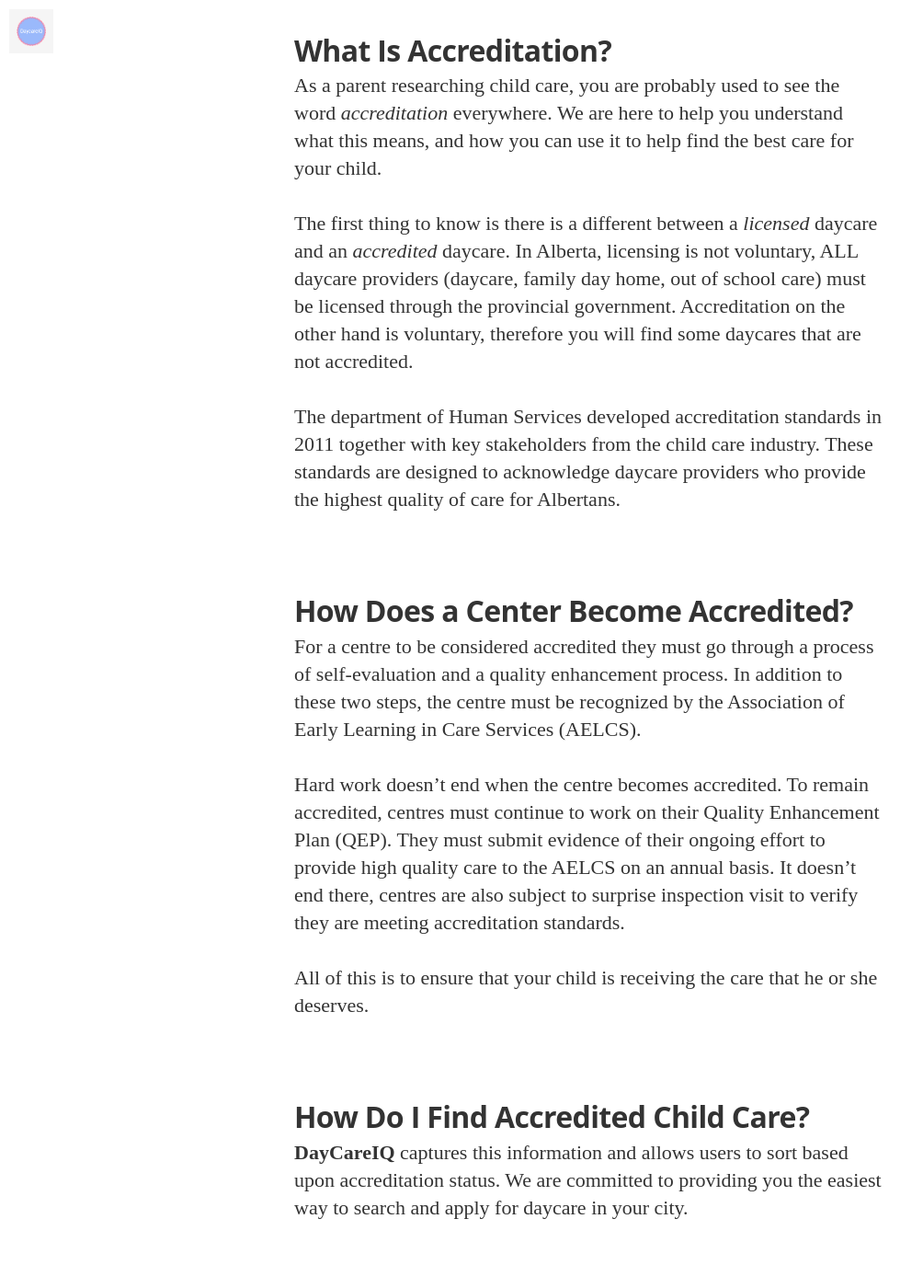
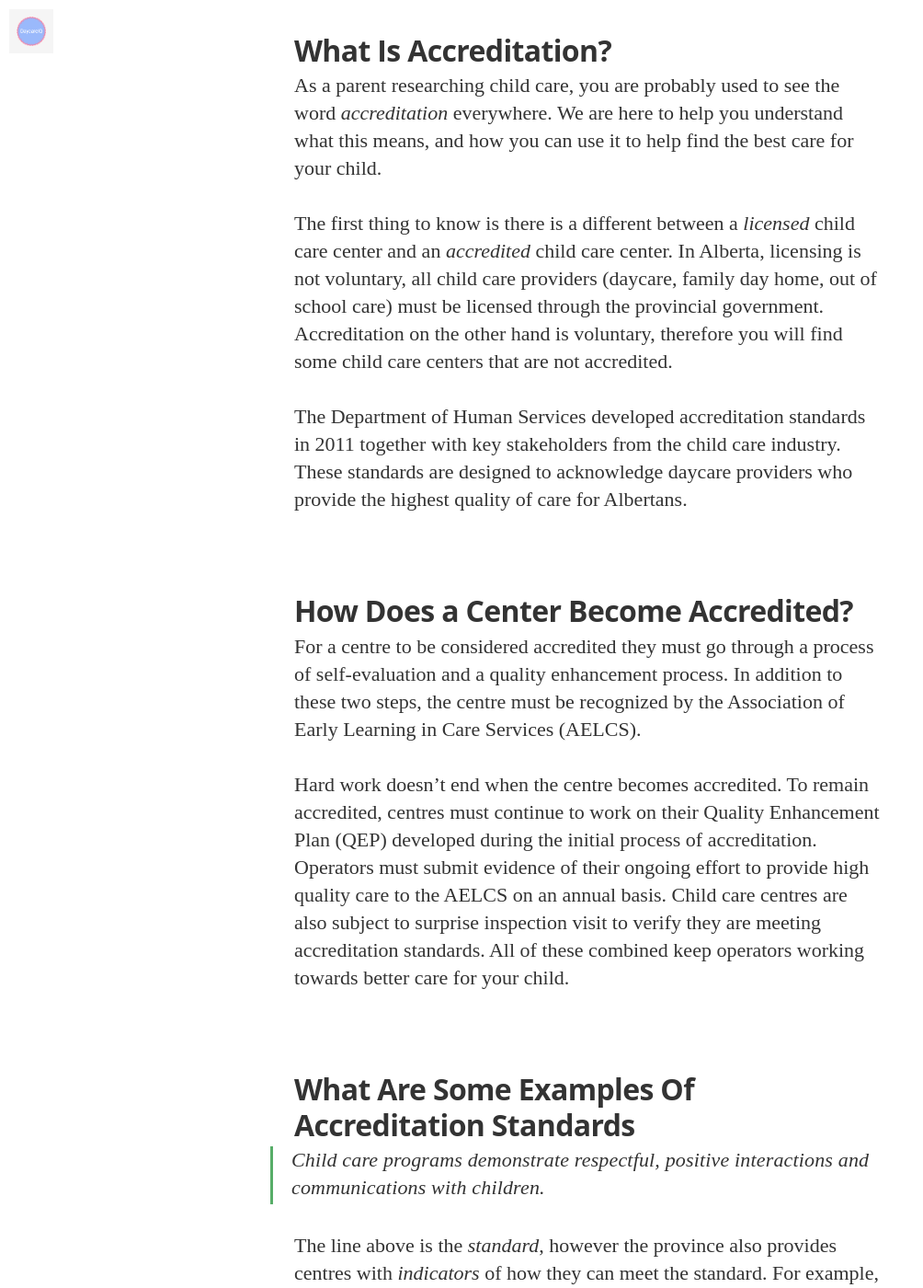
Before and after one commit to DaycareIQ/blog.daycareiq.com, a Jekyll site: the page built from _posts/2015-01-23-alberta-daycare-accreditation.md, in a window 1280 px wide and 1400 px high, scrolled down 344 px. Shown: the whole window at 92% size, without its empty margins (0-1004 px from the left). Built offline with Jekyll 4.4.1, drawn with Linux system fonts in a browser that asks for light colours; nearby versions of some CDN libraries; some web fonts are replaced; Markdown is read by kramdown in place of the engine named in the settings; some of the changed text lies outside the part shown.

Commit message:
Update 2015-01-23-alberta-daycare-accreditation.md
Edited the post content.

```diff
--- a/_posts/2015-01-23-alberta-daycare-accreditation.md
+++ b/_posts/2015-01-23-alberta-daycare-accreditation.md
@@ -12,27 +12,21 @@
 
 As a parent researching child care, you are probably used to see the word *accreditation* everywhere.  We are here to help you understand what this means, and how you can use it to help find the best care for your child.
 
-The first thing to know is there is a different between a *licensed* daycare and an *accredited* daycare.  In Alberta, licensing is not voluntary, ALL daycare providers (daycare, family day home, out of school care) must be licensed through the provincial government.  Accreditation on the other hand is voluntary, therefore you will find some daycares that are not accredited.
+The first thing to know is there is a different between a *licensed* child care center and an *accredited* child care center.  In Alberta, licensing is not voluntary, all child care providers (daycare, family day home, out of school care) must be licensed through the provincial government.  Accreditation on the other hand is voluntary, therefore you will find some child care centers that are not accredited.
 
-The department of Human Services developed accreditation standards in 2011 together with key stakeholders from the child care industry.  These standards are designed to acknowledge daycare providers who provide the highest quality of care for Albertans.
+The Department of Human Services developed accreditation standards in 2011 together with key stakeholders from the child care industry.  These standards are designed to acknowledge daycare providers who provide the highest quality of care for Albertans.
 
 ## How Does a Center Become Accredited? ##
 
 For a centre to be considered accredited they must go through a process of self-evaluation and a quality enhancement process.  In addition to these two steps, the centre must be recognized by the Association of Early Learning in Care Services (AELCS).
 
-Hard work doesn't end when the centre becomes accredited.  To remain accredited, centres must continue to work on their Quality Enhancement Plan (QEP).  They must submit evidence of their ongoing effort to provide high quality care to the AELCS on an annual basis.  It doesn't end there, centres are also subject to surprise inspection visit to verify they are meeting accreditation standards.
-
-All of this is to ensure that your child is receiving the care that he or she deserves.
-
-## How Do I Find Accredited Child Care? ##
-
-**DayCareIQ** captures this information and allows users to sort based upon accreditation status.  We are committed to providing you the easiest way to search and apply for daycare in your city.
+Hard work doesn't end when the centre becomes accredited.  To remain accredited, centres must continue to work on their Quality Enhancement Plan (QEP) developed during the initial process of accreditation.  Operators must submit evidence of their ongoing effort to provide high quality care to the AELCS on an annual basis.  Child care centres are also subject to surprise inspection visit to verify they are meeting accreditation standards.  All of these combined keep operators working towards better care for your child.
 
 ## What Are Some Examples Of Accreditation Standards ##
 
 >Child care programs demonstrate respectful, positive interactions and communications with children.
 
-The standard doesn't stop there.  The province provides centres with *indicators* of how they can meet the standard.  For example, a few indicators for the standard above are;
+The line above is the *standard*, however the province also provides centres with *indicators* of how they can meet the standard.  For example, a few indicators for the standard above are;
 
 *   Talk to children at a developmental level they understand.
 *   Model respectful interactions with other adults.
@@ -41,6 +35,10 @@
 
 You can view the full list of accreditation standards and indicators [here.](http://humanservices.alberta.ca/documents/accreditation-standards.pdf)
 
+## How Do I Find Accredited Child Care? ##
+
+**DayCareIQ** captures accreditation information and allows users to sort based upon accreditation status.  We are committed to providing you the easiest way to search and apply for daycare in your city.
+
 ## Where Can I Find More Information? ##
 
 For more information on the accreditation process please visit the [Ministry website](http://humanservices.alberta.ca/family-community/child-care-accreditation.html).
```
